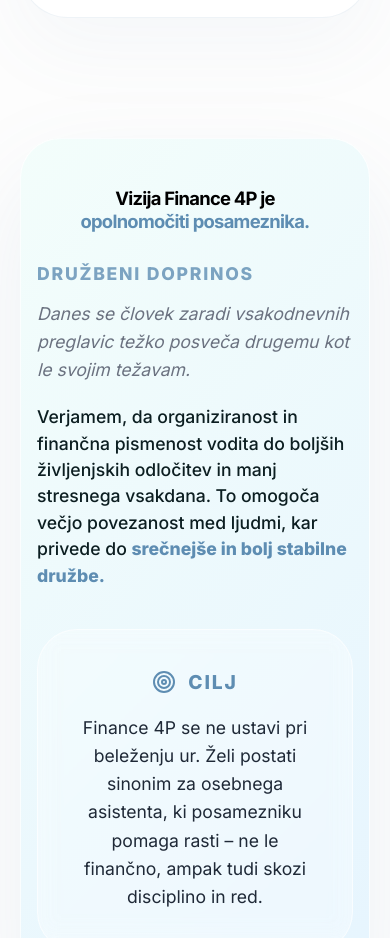
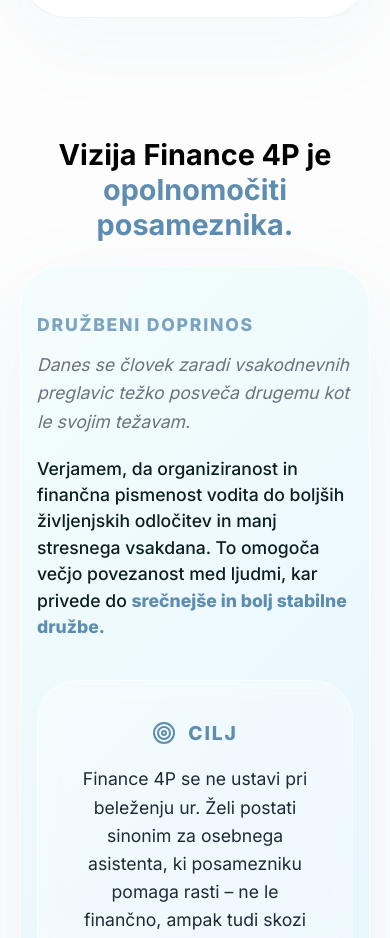
Before and after one commit to filipkolle/Landing-4P, a React (Vite) app: page /o-nas in a window 390 px wide. Shown: the part 3020-3958 px from the top of the page. Built offline with nearby package versions, Linux system fonts and the light colour scheme.

Commit message:
style: extract vision heading from container and increase its size

```diff
--- a/src/pages/AboutPage.jsx
+++ b/src/pages/AboutPage.jsx
@@ -203,6 +203,16 @@ const AboutPage = () => {
       {/* 3. Vizija za prihodnost */}
       <section className="vision-social-section">
         <div className="container">
+          <motion.h2
+            className="vision-lead-heading"
+            initial={{ opacity: 0, y: 15 }}
+            whileInView={{ opacity: 1, y: 0 }}
+            viewport={{ once: true }}
+            transition={{ duration: 0.8, delay: 0.2 }}
+          >
+            <strong>Vizija Finance 4P je <br /><span className="blue-text">opolnomočiti posameznika.</span></strong>
+          </motion.h2>
+
           <motion.div
             className="vision-container"
             initial={{ opacity: 0, y: 30 }}
@@ -212,16 +222,6 @@ const AboutPage = () => {
           >
 
             <div className="vision-main-content">
-              <motion.h2
-                className="vision-lead-heading"
-                initial={{ opacity: 0, y: 15 }}
-                whileInView={{ opacity: 1, y: 0 }}
-                viewport={{ once: true }}
-                transition={{ duration: 0.8, delay: 0.2 }}
-              >
-                <strong>Vizija Finance 4P je <br /><span className="blue-text">opolnomočiti posameznika.</span></strong>
-              </motion.h2>
-
               <h3>Družbeni doprinos</h3>
               <div className="vision-contribution-content">
 
--- a/src/styles/About.css
+++ b/src/styles/About.css
@@ -376,8 +376,8 @@
 }
 
 .vision-lead-heading {
-  font-size: 2.2rem;
-  font-weight: 800;
+  font-size: 3rem;
+  font-weight: 850;
   color: #000;
   margin-bottom: 32px;
   text-align: center !important;
@@ -683,7 +683,7 @@
   .vision-container { padding: 48px 24px; border-radius: 40px; text-align: left; }
   .vision-container h2 { font-size: 2.25rem; text-align: left; }
   .vision-main-content { margin-bottom: 40px; }
-  .vision-lead-heading { font-size: 1.6rem; text-align: center; margin-bottom: 24px; }
+  .vision-lead-heading { font-size: 2.4rem; text-align: center; margin-bottom: 24px; }
   .vision-context { font-size: 1.1rem; text-align: left; margin-bottom: 20px; }
   .vision-solution { font-size: 1.2rem; text-align: left; }
   .vision-main-content h3 { text-align: left; margin-bottom: 16px; }
@@ -725,7 +725,7 @@
   .idea-content h2 { font-size: 1.8rem; margin-bottom: 16px; }
   .idea-content p { font-size: 1rem; }
   .vision-container { padding: 48px 16px; }
-  .vision-lead-heading { font-size: 1.15rem !important; margin-bottom: 16px; }
+  .vision-lead-heading { font-size: 1.8rem !important; margin-bottom: 24px; }
   .vision-lead-heading span.blue-text { white-space: normal !important; display: inline; }
   .vision-solution { font-size: 1.1rem; }
   .cta-left h2 { font-size: 1.8rem; }
```
